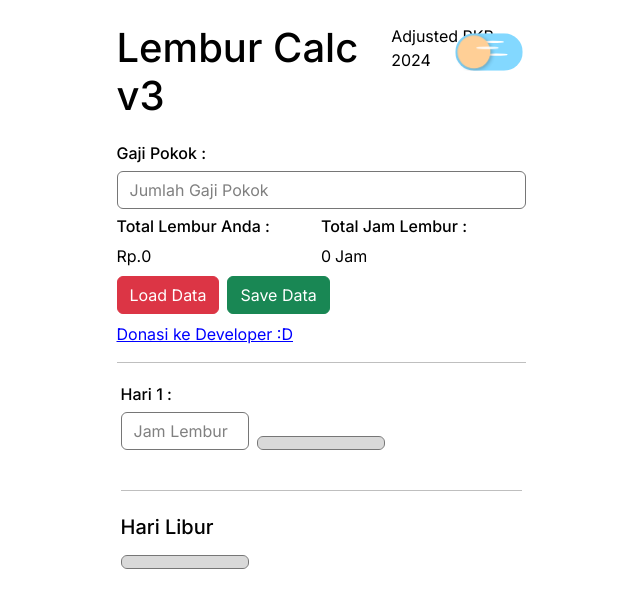
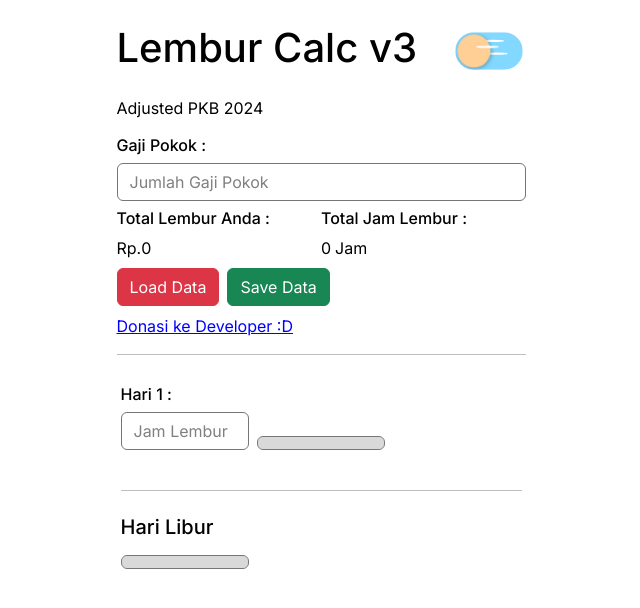
Before and after one commit to hazelflith/lembur-v2, a Next.js app: page / in a window 1280 px wide. Shown: the top 608 px of the page, without its empty margins (319-959 px from the left). Built offline with nearby package versions, Linux system fonts and the light colour scheme.

Commit message:
fix bug layout

```diff
--- a/src/app/page.js
+++ b/src/app/page.js
@@ -372,13 +372,12 @@ const calculateLemburHariLibur = () => {
             <div class="">
               <div className="d-flex py-3">
                 <h1>Lembur Calc v3</h1>
-                <p>Adjusted PKB 2024</p>
                 {/* <div class="toggle-wrapper">
                   <div class = 'toggle-switch'>
-                    <label>
-                        <input type = 'checkbox' class="switch-input"/>
-                        <span class = 'slider' onClick={switchTheme}></span>
-                    </label>
+                  <label>
+                  <input type = 'checkbox' class="switch-input"/>
+                  <span class = 'slider' onClick={switchTheme}></span>
+                  </label>
                   </div>
                 </div> */}
                 <div class="toggleWrapper">
@@ -398,6 +397,7 @@ const calculateLemburHariLibur = () => {
                   </label>
                 </div>
               </div>
+              <p>Adjusted PKB 2024</p>
               <div className="mb-2">
                 <h6>Gaji Pokok :</h6>
                 <CurrencyFormat value={gajiPokokShow} thousandSeparator={'.'} prefix={'Rp.'} decimalSeparator=','  className='mb-2 form-control'
```
